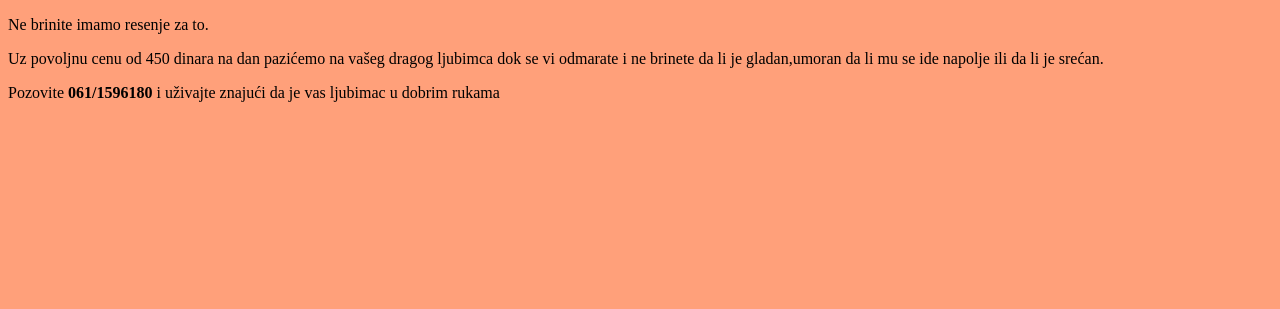
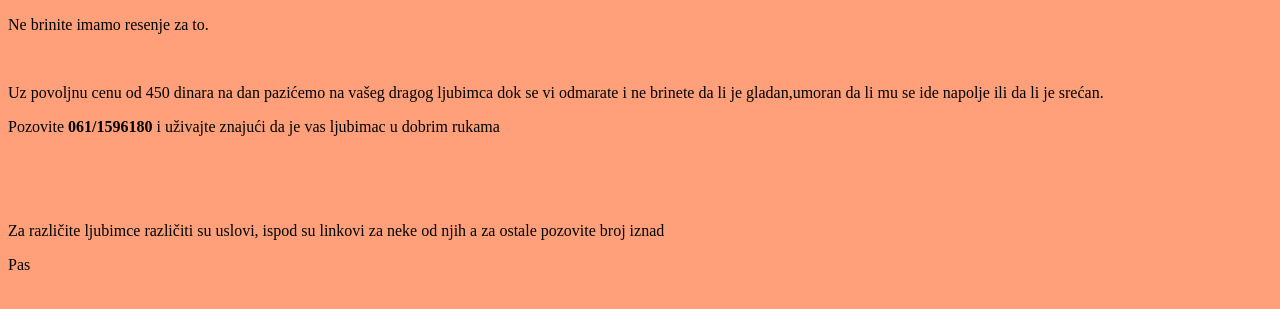
Before and after one commit to redcrash2/kucni_ljubimci, a plain HTML site: page index.html in a window 1280 px wide. Shown: the part 91-400 px from the top of the page. Drawn offline with Linux system fonts and the light colour scheme.

Commit message:
Update index.html

```diff
--- a/index.html
+++ b/index.html
@@ -3,6 +3,11 @@
 <h1>Dobro došli</h1>
 <h3> Planirate odmor ali ne možete povesti i ljubimca ili ne možete da izađete iz kuće a treba prošetati psa?</h3>
 <p> Ne brinite imamo resenje za to.</p>
-
+  <br>
 <p> Uz povoljnu cenu od 450 dinara na dan pazićemo na vašeg dragog ljubimca dok se vi odmarate i ne brinete da li je gladan,umoran da li mu se ide napolje ili da li je srećan.</p>
 <p>Pozovite <strong>061/1596180 </strong> i uživajte znajući da je vas ljubimac u dobrim rukama</p>
+<br>
+<br>
+<br>
+<p>Za različite ljubimce različiti su uslovi, ispod su linkovi za neke od njih a za ostale pozovite broj iznad</p>
+ <a herf='https://redcrash2.github.io/pas/'>Pas</a>
```
